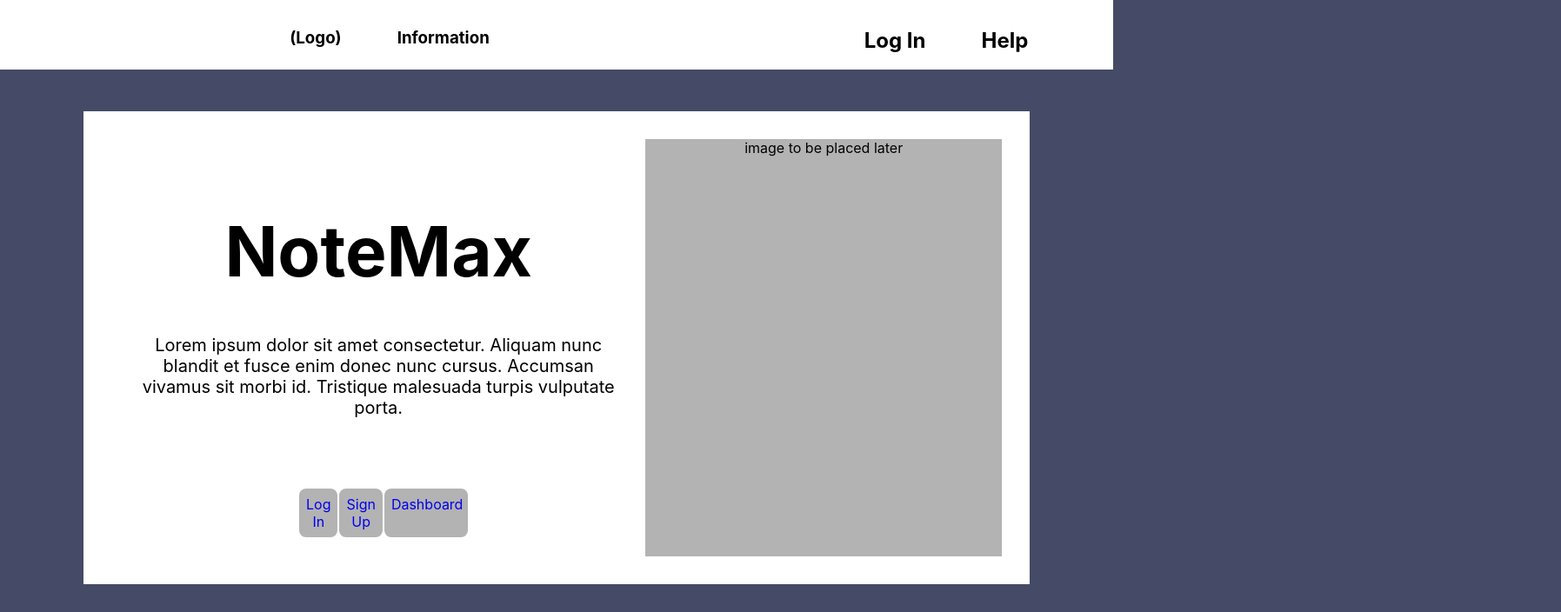
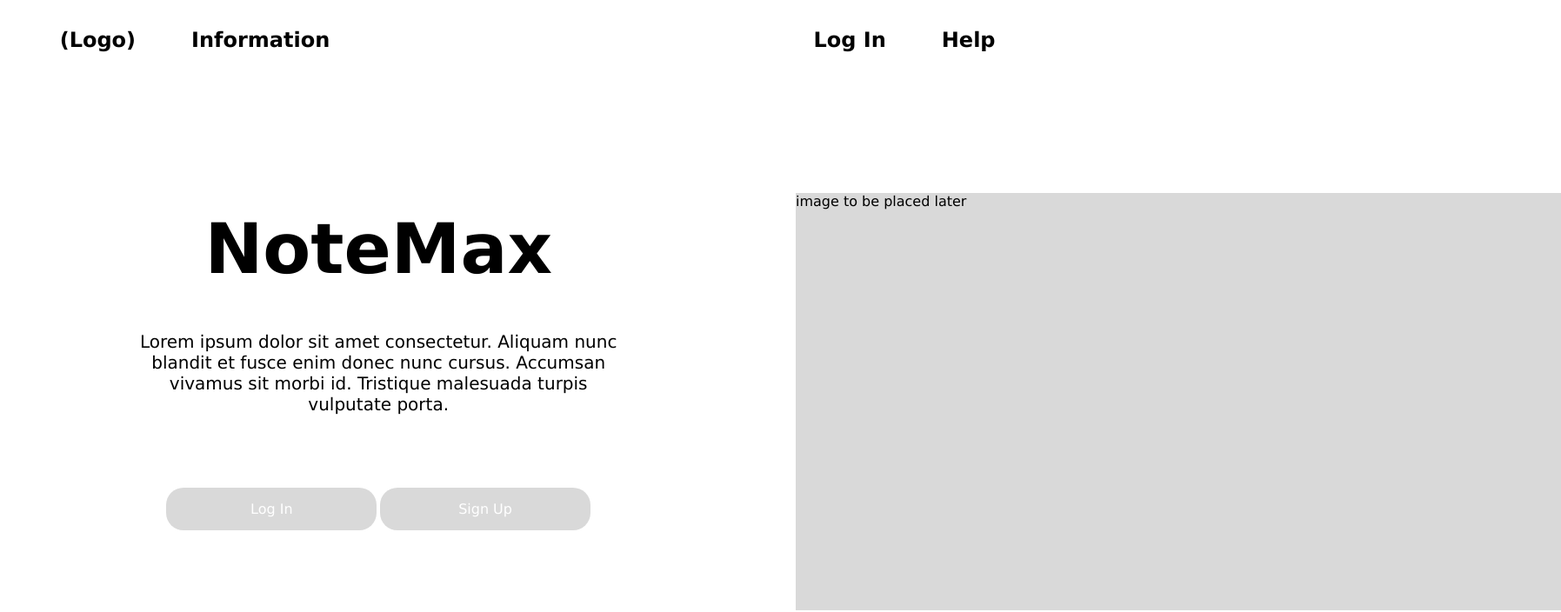
Before and after one commit to JonathanHumphrey/notemaxrepository, a React (Create React App) app in the folder root/frontend/front-end-hfg-main/: page / in a window 1280 px wide. Shown: the top 704 px of the page at 87% size, 1795 px wide, since content can reach past the window. Built offline with nearby package versions, Linux system fonts and the light colour scheme.

Commit message:
Styling for homepage

```diff
--- a/root/frontend/front-end-hfg-main/package.json
+++ b/root/frontend/front-end-hfg-main/package.json
@@ -11,7 +11,7 @@
     "react-dom": "^18.2.0",
     "react-redux": "^8.0.5",
     "react-router-dom": "^6.8.1",
-    "react-scripts": "5.0.1",
+    "react-scripts": "^5.0.1",
     "redux": "^4.2.1",
     "web-vitals": "^2.1.4"
   },
--- a/root/frontend/front-end-hfg-main/src/App.js
+++ b/root/frontend/front-end-hfg-main/src/App.js
@@ -11,8 +11,8 @@ function App() {
 		<div className="App">
 			<header>
 				<div className="left-block">
-					<h3>(Logo)</h3>
-					<h3>Information</h3>
+					<h2>(Logo)</h2>
+					<h2>Information</h2>
 				</div>
 				<div className="right-block">
 					<h2>Log In</h2>
--- a/root/frontend/front-end-hfg-main/src/index.css
+++ b/root/frontend/front-end-hfg-main/src/index.css
@@ -1,15 +1,12 @@
 body {
   margin: 0;
-  font-family: -apple-system, BlinkMacSystemFont, 'Segoe UI', 'Roboto', 'Oxygen',
-    'Ubuntu', 'Cantarell', 'Fira Sans', 'Droid Sans', 'Helvetica Neue',
-    sans-serif;
+  font-family: Verdana, sans-serif;
   -webkit-font-smoothing: antialiased;
   -moz-osx-font-smoothing: grayscale;
-  background-color: #454B66;
+  background-color: #ffffff;
   min-height: 100vh;
 }
 
 code {
-  font-family: source-code-pro, Menlo, Monaco, Consolas, 'Courier New',
-    monospace;
+font-family: Verdana, sans-serif;
 }
--- a/root/frontend/front-end-hfg-main/src/pages/Home.js
+++ b/root/frontend/front-end-hfg-main/src/pages/Home.js
@@ -4,7 +4,8 @@ import { Link } from "react-router-dom";
 
 const Home = () => {
 	return (
-		<div className="container">
+
+		<div className="container" >
 			<div className="main-content">
 				<h1 id="title">NoteMax</h1>
 				<p id="splash-text">
@@ -19,10 +20,7 @@ const Home = () => {
 					<Link className="styled-link" to="/signup">
 						Sign Up
 					</Link>
-					<Link className="styled-link" to="/dash">
-						{" "}
-						Dashboard
-					</Link>
+
 				</div>
 			</div>
 			<div className="img-placeholder">
--- a/root/frontend/front-end-hfg-main/src/styles/App.css
+++ b/root/frontend/front-end-hfg-main/src/styles/App.css
@@ -7,14 +7,14 @@
   margin-top: 0;
 }
 .left-block{
-  width: 70%;
-
+  width: 35%;
+  padding-right: 200px;
   display: inherit;
   justify-content: center;
 }
 .right-block{
   width: 30%;
-
+  padding-left: 200px;
   display: inherit;
   justify-content: center;
 }
--- a/root/frontend/front-end-hfg-main/src/styles/Home.css
+++ b/root/frontend/front-end-hfg-main/src/styles/Home.css
@@ -14,7 +14,7 @@
     display: flex;
     margin: auto;
     justify-content: space-around;
-    width: 30%;
+    width: 80%;
 }
 .container{
     background-color: white;
@@ -27,21 +27,35 @@
 .main-content{
     width: 60%;
     min-height: 60vh;
+    background-color: white;
 }
 .img-placeholder{
-    background-color: rgb(179, 179, 179);
-    width: 40%;
+    position: absolute;
+width: 880px;
+height: 480px;
+left: 915px;
+top: 222px;
+text-align: left;
+background: #D9D9D9;
 }
 .placeholder{
     margin: auto;
 }
 .styled-link{
-    text-decoration: none;
-    background-color: rgb(179, 179, 179);
-    padding: .5rem;
-    width: 5rem;
-    border-radius: .5rem;
-    margin: 1px;
+
+    color: white;
+  padding: 15px 32px;
+  text-align: center;
+  text-decoration: none;
+  display: inline-block;
+  font-size: 16px;
+  margin: 4px 2px;
+  cursor: pointer;
+  width: 500px;
+
+    background: #D9D9D9;
+    border-radius: 20px;
+
 }
 .styled-link:visited{
     color: black;
```
Also changed, not shown: 1 other file (tests, documents, lock files or other folders).
